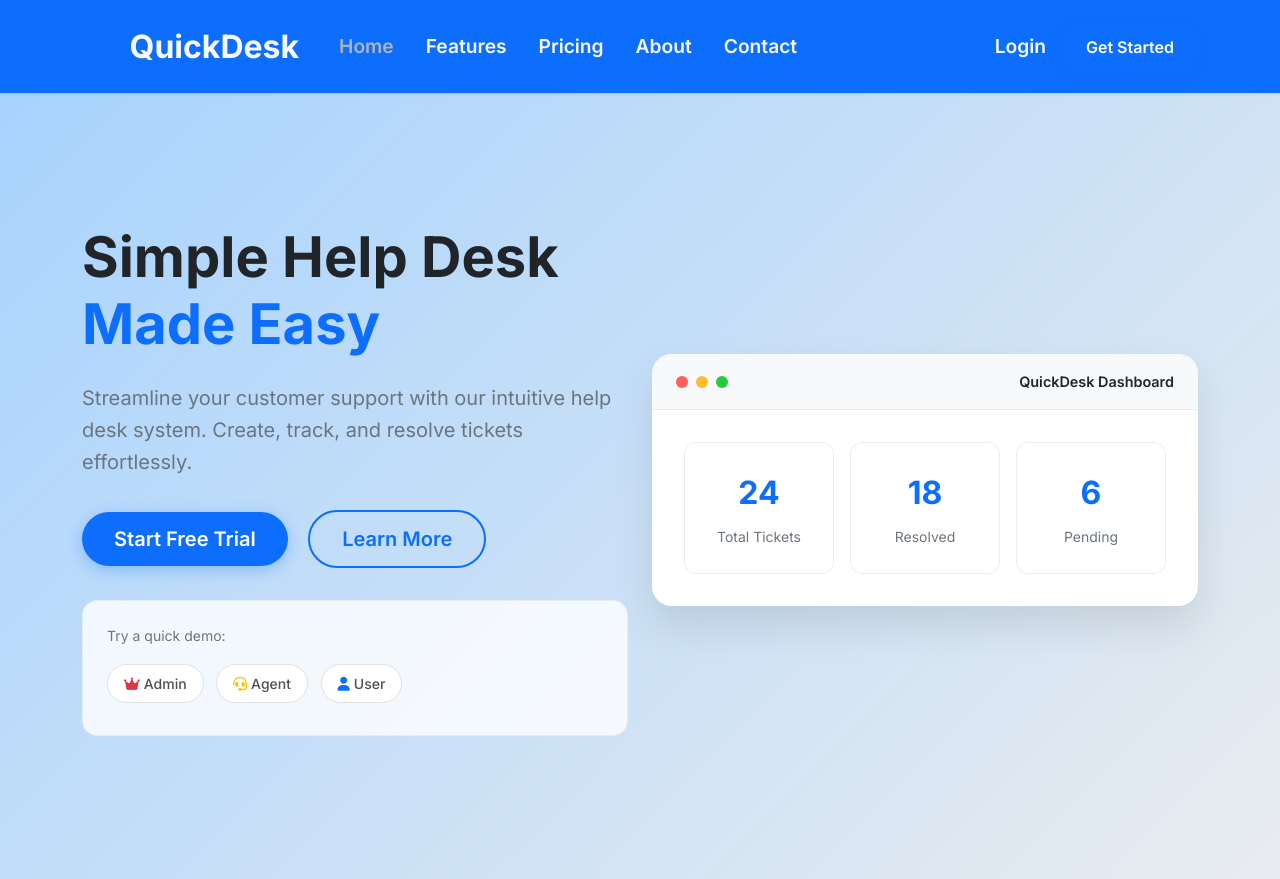
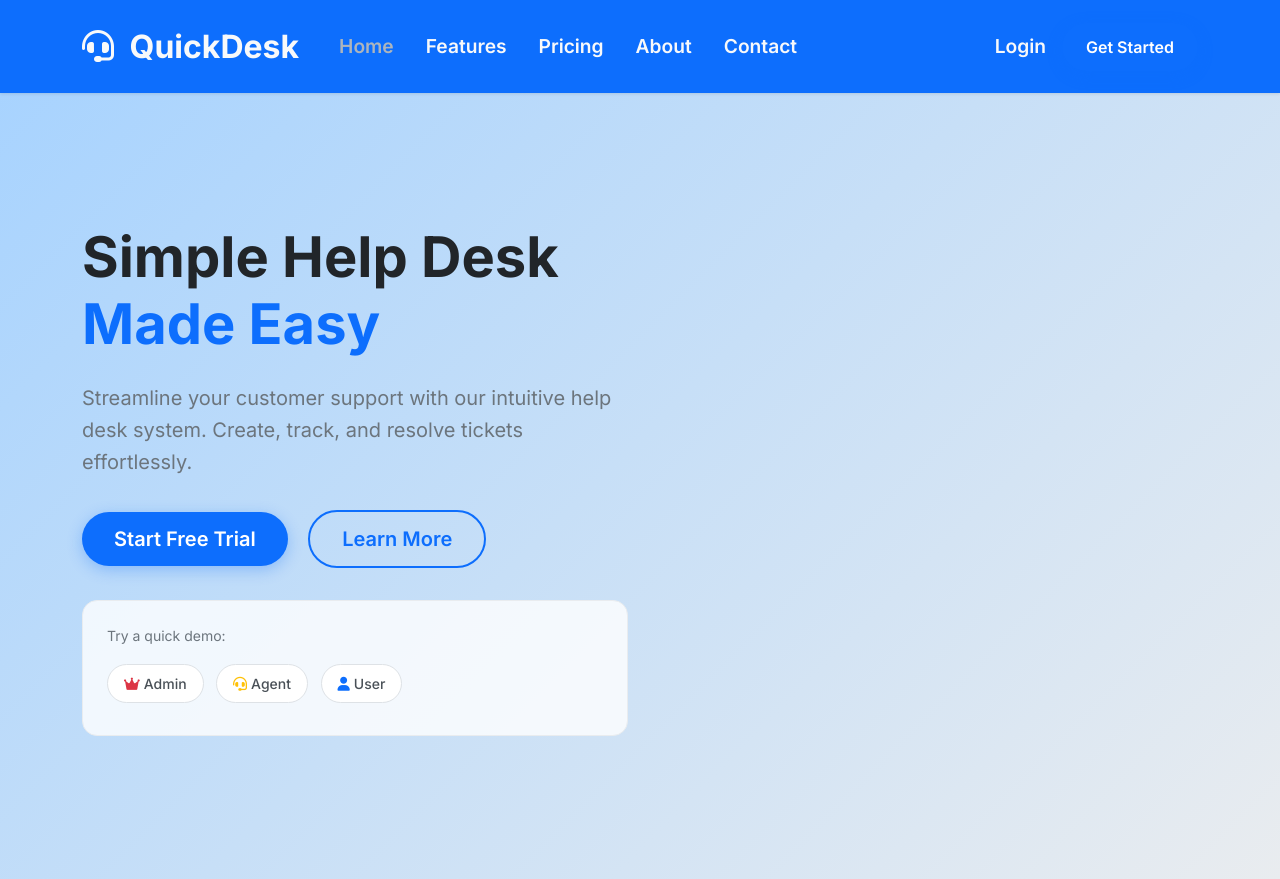
Before and after one commit to SUJALVIRANI26/OdooXCGC-hackthon, a PHP site: page /quickdesk/home.php in a window 1280 px wide. Shown: the top 879 px of the page. Run offline with PHP 8.4, Linux system fonts and the light colour scheme.

Commit message:
Changes in home page.

```diff
--- a/home.php
+++ b/home.php
@@ -14,8 +14,8 @@
     <nav class="navbar navbar-expand-lg navbar-light fixed-top">
         <div class="container">
             <a class="navbar-brand" href="home.php">
-                <i class="fas fa-headset text-primary me-2"></i>
-                <span class="fw-bold">QuickDesk</span>
+  <i class="fas fa-headset me-2"></i>
+     <span class="fw-bold">QuickDesk</span>
             </a>
 
             <button class="navbar-toggler" type="button" data-bs-toggle="collapse" data-bs-target="#navbarNav">
@@ -86,37 +86,6 @@
                                 <a href="index.php?demo=user" class="btn btn-sm btn-light mb-2">
                                     <i class="fas fa-user text-primary me-1"></i>User
                                 </a>
-                            </div>
-                        </div>
-                    </div>
-                </div>
-
-                <div class="col-lg-6">
-                    <div class="hero-image">
-                        <div class="dashboard-preview">
-                            <div class="preview-header">
-                                <div class="preview-dots">
-                                    <span class="dot red"></span>
-                                    <span class="dot yellow"></span>
-                                    <span class="dot green"></span>
-                                </div>
-                                <div class="preview-title">QuickDesk Dashboard</div>
-                            </div>
-                            <div class="preview-content">
-                                <div class="preview-stats">
-                                    <div class="stat-card">
-                                        <div class="stat-number">24</div>
-                                        <div class="stat-label">Total Tickets</div>
-                                    </div>
-                                    <div class="stat-card">
-                                        <div class="stat-number">18</div>
-                                        <div class="stat-label">Resolved</div>
-                                    </div>
-                                    <div class="stat-card">
-                                        <div class="stat-number">6</div>
-                                        <div class="stat-label">Pending</div>
-                                    </div>
-                                </div>
                             </div>
                         </div>
                     </div>
```
